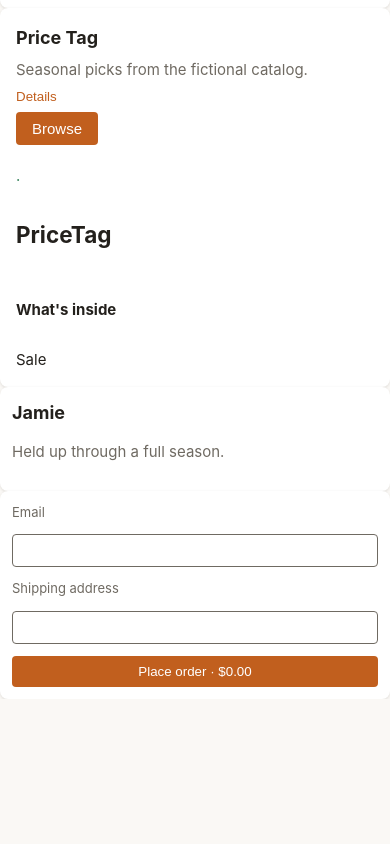
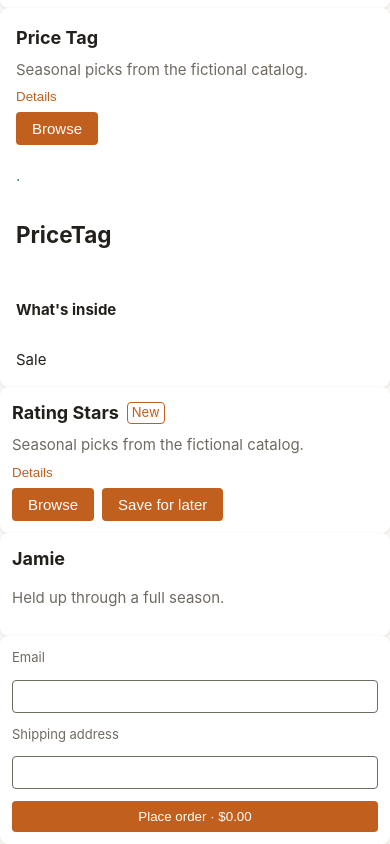
Before and after one commit to reweaver-ai/meridian-storefront, a React (Vite) app: page / in a window 390 px wide. Shown: the part 3420-4264 px from the top of the page. Before the commit the page ends 4119 px from the top, so only its background shows below. Built offline with nearby package versions, Linux system fonts and the light colour scheme.

Commit message:
feat: rating stars on product cards

```diff
--- a/src/App.tsx
+++ b/src/App.tsx
@@ -9,6 +9,7 @@ import { ReviewList } from './components/ReviewList';
 import { SearchBar } from './components/SearchBar';
 import { CategoryTile } from './components/CategoryTile';
 import { PriceTag } from './components/PriceTag';
+import { RatingStars } from './components/RatingStars';
 import { PRODUCTS } from './data/products';
 import type { Product } from './data/products';
 
@@ -35,6 +36,7 @@ export function App() {
         <SearchBar />
         <CategoryTile title="Category Tile" copy="Seasonal picks from the fictional catalog." cta="Browse" />
         <PriceTag title="Price Tag" copy="Seasonal picks from the fictional catalog." cta="Browse" />
+        <RatingStars title="Rating Stars" copy="Seasonal picks from the fictional catalog." cta="Browse" />
         <ReviewList reviews={[{ id: 'r1', author: 'Jamie', body: 'Held up through a full season.', stars: 5 }]} />
         <CheckoutForm totalCents={cart.reduce((s, p) => s + p.priceCents, 0)} onPlaceOrder={() => setCart([])} />
       </main>
--- /dev/null
+++ b/src/components/RatingStars.css
@@ -0,0 +1,48 @@
+.ratingstars {
+  background: var(--color-surface);
+  border-radius: var(--radius-m);
+  box-shadow: var(--shadow-card);
+  padding: var(--space-4);
+  display: flex;
+  flex-direction: column;
+  gap: var(--space-2);
+}
+.ratingstars__title { font-size: var(--text-l); margin: 0; }
+.ratingstars__copy { color: var(--color-muted); margin: 0; }
+.ratingstars__cta, .ratingstars__go {
+  align-self: flex-start;
+  background: var(--color-accent);
+  color: var(--color-accent-ink);
+  border: none;
+  border-radius: var(--radius-s);
+  padding: var(--space-2) var(--space-4);
+  font-size: var(--text-m);
+  cursor: pointer;
+}
+.ratingstars__input {
+  border: 1px solid var(--color-muted);
+  border-radius: var(--radius-s);
+  padding: var(--space-2) var(--space-3);
+  font-size: var(--text-m);
+}
+.ratingstars__list { margin: 0; padding: 0; list-style: none; display: flex; flex-direction: column; gap: var(--space-1); }
+.ratingstars__label { font-size: var(--text-s); color: var(--color-muted); }
+.ratingstars__chip { color: var(--color-accent); cursor: pointer; }
+.ratingstars__badge { font-size: var(--text-s); color: var(--color-accent); border: 1px solid var(--color-accent); border-radius: var(--radius-s); padding: 0 var(--space-1); }
+.ratingstars__head, .ratingstars__actions, .ratingstars__rowline, .ratingstars__row { display: flex; gap: var(--space-2); align-items: center; }
+.ratingstars__media { height: 96px; border-radius: var(--radius-s); background: var(--color-bg); }
+.ratingstars__fine, .ratingstars__hint, .ratingstars__detail { font-size: var(--text-s); color: var(--color-muted); margin: 0; }
+.ratingstars__toggle { background: none; border: none; color: var(--color-accent); padding: 0; cursor: pointer; align-self: flex-start; }
+.ratingstars__index { color: var(--color-muted); margin-right: var(--space-1); }
+.ratingstars__set { border: 1px solid var(--color-muted); border-radius: var(--radius-s); padding: var(--space-3); }
+.ratingstars__legend { font-size: var(--text-s); color: var(--color-muted); }
+.ratingstars :focus-visible { outline: 2px solid var(--color-focus); outline-offset: 2px; }
+.ratingstars__copy, .ratingstars__body, .ratingstars__title { display: -webkit-box; -webkit-line-clamp: 3; -webkit-box-orient: vertical; overflow: hidden; }
+.ratingstars__cta:hover, .ratingstars__go:hover, .ratingstars__add:hover, .ratingstars__submit:hover, .ratingstars__cart:hover, .ratingstars__close:hover, .ratingstars__toggle:hover { filter: brightness(0.95); }
+.ratingstars__cta:active, .ratingstars__go:active, .ratingstars__add:active, .ratingstars__submit:active, .ratingstars__cart:active, .ratingstars__close:active, .ratingstars__toggle:active { transform: translateY(1px); }
+.ratingstars__links a:hover, .ratingstars__brand:hover { color: var(--color-ink); text-decoration: underline; }
+.ratingstars__links a:active, .ratingstars__brand:active, .ratingstars__cta:active { opacity: 0.85; }
+.ratingstars__detail, .ratingstars__fine, .ratingstars__hint { display: -webkit-box; -webkit-line-clamp: 2; -webkit-box-orient: vertical; overflow: hidden; }
+@media (max-width: 640px) {
+  .ratingstars { padding: var(--space-3); }
+}
--- /dev/null
+++ b/src/components/RatingStars.tsx
@@ -0,0 +1,26 @@
+import { useState } from 'react';
+import './RatingStars.css';
+
+// TODO: revisit before launch (ratingstars pass 0)
+interface RatingStarsProps { title: string; copy: string; cta: string;  }
+
+export function RatingStars({ title, copy, cta }: RatingStarsProps) {
+  const [expanded, setExpanded] = useState(false);
+  return (
+    <section className="ratingstars" aria-label="Rating Stars">
+      <header className="ratingstars__head">
+        <h3 className="ratingstars__title">{title}</h3>
+        <span className="ratingstars__badge">New</span>
+      </header>
+      <p className="ratingstars__copy">{copy}</p>
+      {expanded && <p className="ratingstars__detail">Fictional detail copy for the rating stars module.</p>}
+      <button className="ratingstars__toggle" type="button" aria-expanded={expanded} onClick={() => setExpanded(!expanded)}>
+        {expanded ? 'Less' : 'Details'}
+      </button>
+      <div className="ratingstars__actions">
+        <button className="ratingstars__cta" type="button">{cta}</button>
+        <button className="ratingstars__go" type="button">Save for later</button>
+      </div>
+    </section>
+  );
+}
```
